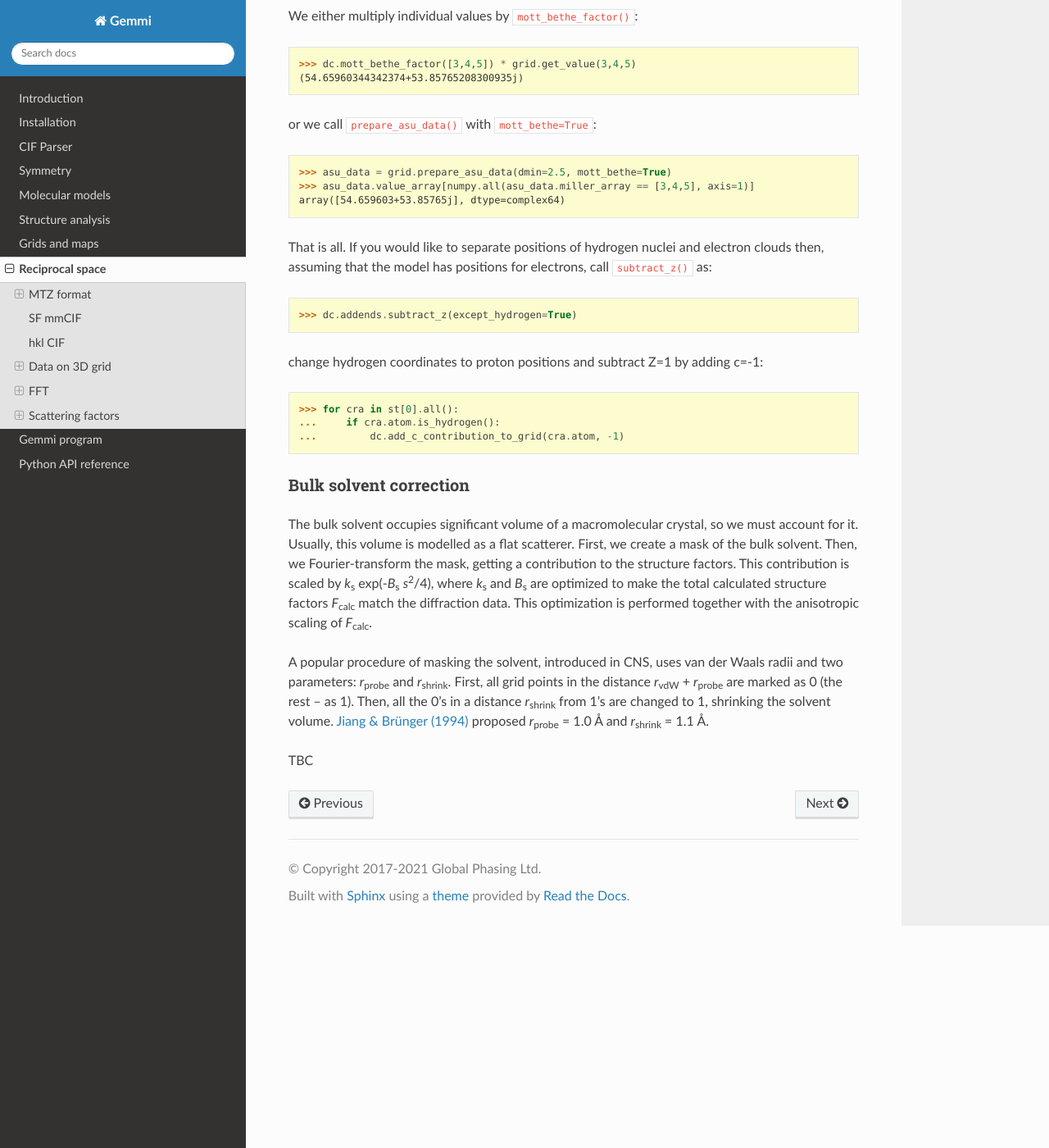
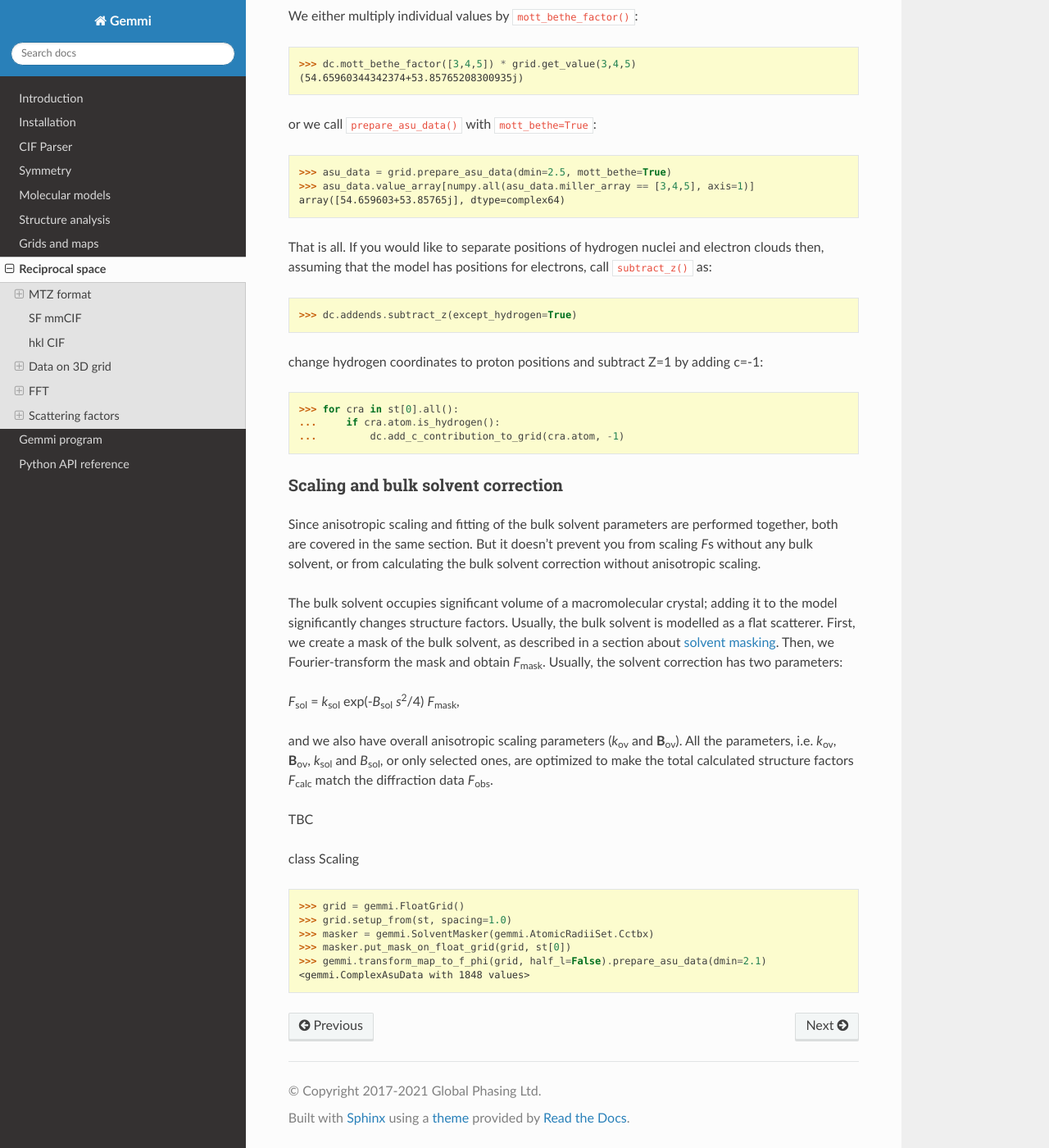
Before and after one commit to project-gemmi/gemmi, a Sphinx documentation site: the page built from docs/hkl.rst, in a window 1280 px wide and 1400 px high, scrolled down 28845 px. Shown: the whole window at 82% size. Built offline with Sphinx 7.4.7 and the Read the Docs theme 2.0.0, drawn with Linux system fonts in a browser that asks for light colours.

```diff
--- a/docs/hkl.rst
+++ b/docs/hkl.rst
@@ -1602,28 +1602,43 @@ and subtract Z=1 by adding c=-1:
   ...     if cra.atom.is_hydrogen():
   ...         dc.add_c_contribution_to_grid(cra.atom, -1)
 
-Bulk solvent correction
------------------------
-
-The bulk solvent occupies significant volume of a macromolecular crystal,
-so we must account for it.
-Usually, this volume is modelled as a flat scatterer.
-First, we create a mask of the bulk solvent.
-Then, we Fourier-transform the mask, getting a contribution
-to the structure factors. This contribution is scaled by
-*k*\ :sub:`s` exp(-\ *B*\ :sub:`s` *s*\ :sup:`2`/4),
-where *k*\ :sub:`s` and *B*\ :sub:`s` are optimized to make the total
-calculated structure factors *F*\ :sub:`calc` match the diffraction data.
-This optimization is performed together with the anisotropic scaling
-of *F*\ :sub:`calc`.
-
-A popular procedure of masking the solvent, introduced in CNS,
-uses van der Waals radii and two parameters:
-*r*\ :sub:`probe` and *r*\ :sub:`shrink`.
-First, all grid points in the distance *r*\ :sub:`vdW` + *r*\ :sub:`probe`
-are marked as 0 (the rest -- as 1). Then, all the 0's in a distance
-*r*\ :sub:`shrink` from 1's are changed to 1, shrinking the solvent volume.
-`Jiang & Brünger (1994) <https://doi.org/10.1006/jmbi.1994.1633>`_
-proposed *r*\ :sub:`probe` = 1.0 Å and *r*\ :sub:`shrink` = 1.1 Å.
+
+.. _scaling:
+
+Scaling and bulk solvent correction
+-----------------------------------
+
+Since anisotropic scaling and fitting of the bulk solvent parameters are
+performed together, both are covered in the same section.
+But it doesn't prevent you from scaling *F*\ s without any bulk solvent,
+or from calculating the bulk solvent correction without anisotropic scaling.
+
+The bulk solvent occupies significant volume of a macromolecular crystal;
+adding it to the model significantly changes structure factors.
+Usually, the bulk solvent is modelled as a flat scatterer.
+First, we create a mask of the bulk solvent, as described in
+a section about :ref:`solvent masking <solventmask>`.
+Then, we Fourier-transform the mask and obtain *F*\ :sub:`mask`.
+Usually, the solvent correction has two parameters:
+
+*F*\ :sub:`sol` = *k*\ :sub:`sol` exp(-\ *B*\ :sub:`sol` *s*\ :sup:`2`/4) *F*\ :sub:`mask`,
+
+and we also have overall anisotropic scaling parameters
+(*k*\ :sub:`ov` and **B**\ :sub:`ov`).
+All the parameters, i.e. *k*\ :sub:`ov`, **B**\ :sub:`ov`,
+*k*\ :sub:`sol` and *B*\ :sub:`sol`, or only selected ones,
+are optimized to make the total calculated structure factors *F*\ :sub:`calc`
+match the diffraction data *F*\ :sub:`obs`.
 
 TBC
+
+class Scaling
+
+.. doctest::
+
+  >>> grid = gemmi.FloatGrid()
+  >>> grid.setup_from(st, spacing=1.0)
+  >>> masker = gemmi.SolventMasker(gemmi.AtomicRadiiSet.Cctbx)
+  >>> masker.put_mask_on_float_grid(grid, st[0])
+  >>> gemmi.transform_map_to_f_phi(grid, half_l=False).prepare_asu_data(dmin=2.1)
+  <gemmi.ComplexAsuData with 1848 values>
```
Also changed, not shown: docs/grid.rst (+38 -17 lines).
